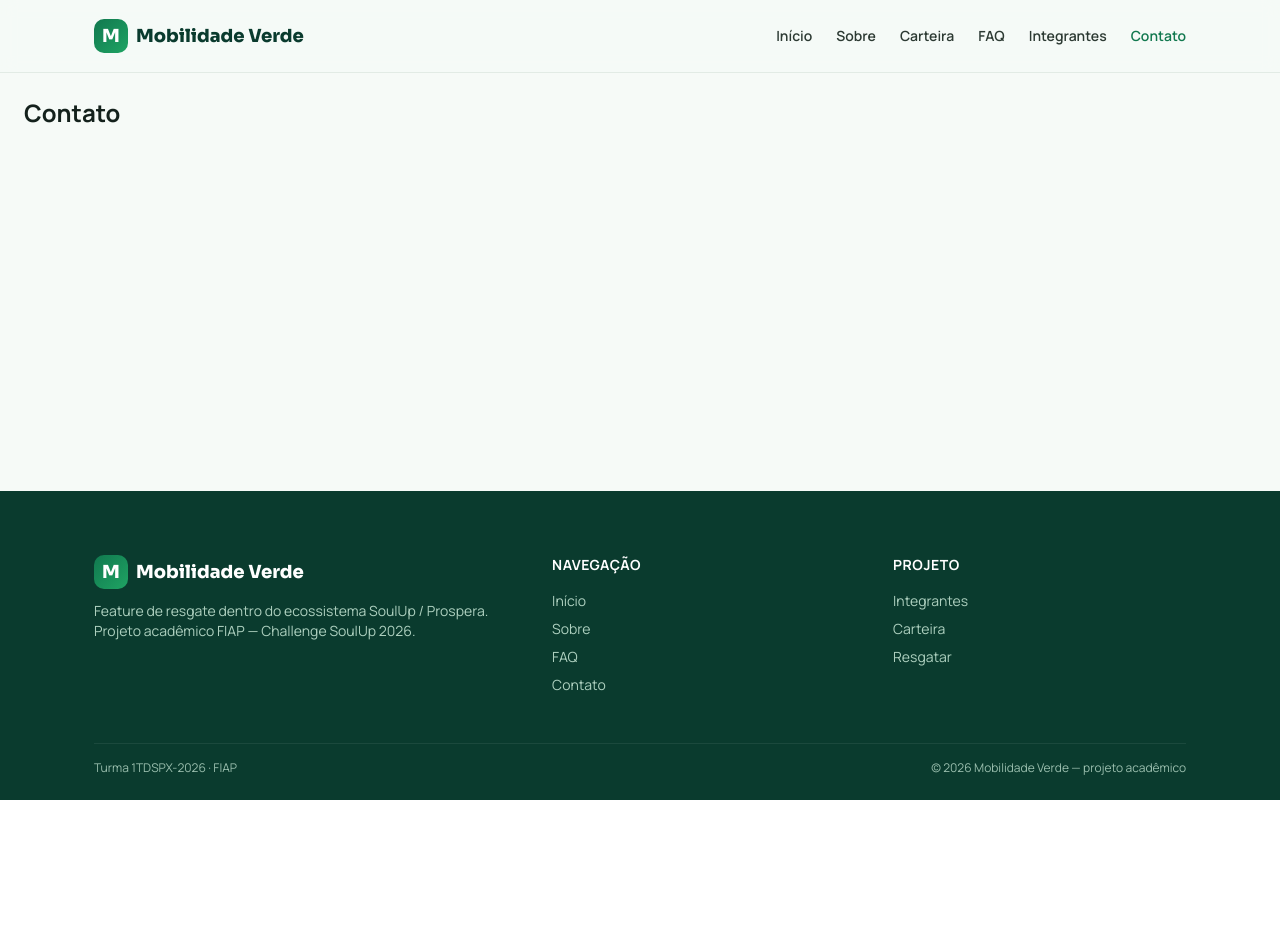
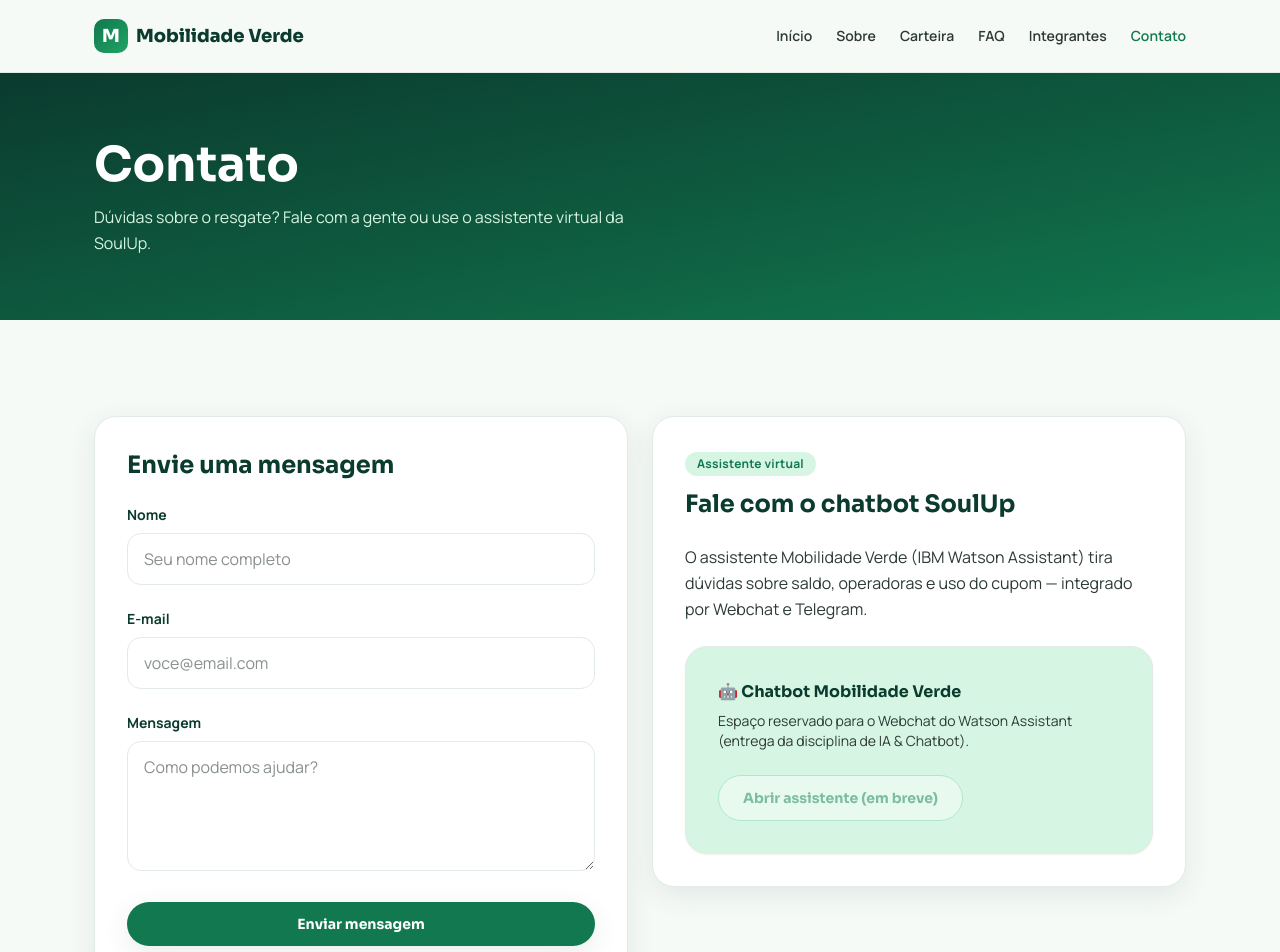
Before and after one commit to EstevesArtur/mobilidade-verde-front, a React (Vite) app: page /contato in a window 1280 px wide. Shown: the top 952 px of the page. Before the commit the page ends 800 px from the top, so only its background shows below. Built offline with nearby package versions, Linux system fonts and the light colour scheme.

Commit message:
feat: adiciona formulario de contato com react-hook-form, integrantes e faq

```diff
--- a/src/pages/contato.tsx
+++ b/src/pages/contato.tsx
@@ -1,3 +1,94 @@
+import { useState } from "react";
+import { useForm } from "react-hook-form";
+import { Secao } from "../components/ui/secao";
+import { Card } from "../components/ui/card";
+import { Badge } from "../components/ui/badge";
+import { Botao } from "../components/ui/botao";
+import { CampoErro } from "../components/ui/campo-erro";
+import { CabecalhoPagina } from "../components/ui/cabecalho-pagina";
+
+// Tipagem do formulario: o useForm e generico e valida os campos contra ela.
+type FormularioContato = {
+  nome: string;
+  email: string;
+  mensagem: string;
+};
+
+const BASE_CAMPO =
+  "mt-2 w-full rounded-card border-[1.5px] bg-white px-4 py-3 transition focus:border-soul-500 focus:outline-none";
+
+const CLASSES_LABEL = "block text-sm font-bold text-soul-900";
+
 export function Contato() {
-  return <h1 className="p-6 text-2xl font-bold">Contato</h1>;
+  const [enviadoPara, setEnviadoPara] = useState("");
+
+  const {
+    register,
+    handleSubmit,
+    reset,
+    formState: { errors },
+  } = useForm<FormularioContato>({ mode: "onBlur" });
+
+  function enviar(dados: FormularioContato) {
+    // Sem API nesta Sprint: confirmamos na tela e limpamos o formulario.
+    setEnviadoPara(dados.nome.split(" ")[0]);
+    reset();
+  }
+
+  return (
+    <>
+      <CabecalhoPagina titulo="Contato" descricao="Dúvidas sobre o resgate? Fale com a gente ou use o assistente virtual da SoulUp." />
+
+      <Secao>
+        <div className="grid items-start gap-6 lg:grid-cols-2">
+          <Card>
+            <h2 className="font-display text-2xl font-bold text-soul-900">Envie uma mensagem</h2>
+
+            <form onSubmit={handleSubmit(enviar)} noValidate className="mt-6">
+              <div className="mb-6">
+                <label htmlFor="nome" className={CLASSES_LABEL}>Nome</label>
+                <input id="nome" type="text" placeholder="Seu nome completo" aria-invalid={errors.nome ? "true" : "false"} className={BASE_CAMPO + (errors.nome ? " border-erro" : " border-linha")} {...register("nome", { required: "Informe seu nome.", minLength: { value: 3, message: "Informe ao menos 3 caracteres." } })} />
+                <CampoErro mensagem={errors.nome?.message} />
+              </div>
+
+              <div className="mb-6">
+                <label htmlFor="email" className={CLASSES_LABEL}>E-mail</label>
+                <input id="email" type="email" placeholder="voce@email.com" aria-invalid={errors.email ? "true" : "false"} className={BASE_CAMPO + (errors.email ? " border-erro" : " border-linha")} {...register("email", { required: "Informe seu e-mail.", pattern: { value: /^[^\s@]+@[^\s@]+\.[^\s@]{2,}$/, message: "E-mail inválido." } })} />
+                <CampoErro mensagem={errors.email?.message} />
+              </div>
+
+              <div className="mb-6">
+                <label htmlFor="mensagem" className={CLASSES_LABEL}>Mensagem</label>
+                <textarea id="mensagem" placeholder="Como podemos ajudar?" aria-invalid={errors.mensagem ? "true" : "false"} className={BASE_CAMPO + " min-h-[130px] resize-y" + (errors.mensagem ? " border-erro" : " border-linha")} {...register("mensagem", { required: "Escreva sua mensagem.", minLength: { value: 10, message: "Mensagem muito curta (mín. 10 caracteres)." } })} />
+                <CampoErro mensagem={errors.mensagem?.message} />
+              </div>
+
+              <Botao type="submit" variante="primario" bloco>Enviar mensagem</Botao>
+
+              {enviadoPara && (
+                <p role="status" aria-live="polite" className="mt-6 rounded-card bg-soul-100 p-4 text-sm text-soul-700">
+                  Mensagem enviada, {enviadoPara}! Nossa equipe Mobilidade Verde responde em até 48h.
+                </p>
+              )}
+            </form>
+          </Card>
+
+          <Card>
+            <Badge tom="soul">Assistente virtual</Badge>
+            <h2 className="font-display mt-3 text-2xl font-bold text-soul-900">Fale com o chatbot SoulUp</h2>
+            <p className="mt-6 text-grafite-700">
+              O assistente Mobilidade Verde (IBM Watson Assistant) tira dúvidas sobre saldo, operadoras e uso do cupom — integrado por Webchat e Telegram.
+            </p>
+            <div className="mt-6 rounded-grande border border-linha bg-soul-100 p-8 shadow-suave">
+              <p className="font-display font-bold text-soul-900">🤖 Chatbot Mobilidade Verde</p>
+              <p className="mt-1.5 text-sm text-grafite-700">
+                Espaço reservado para o Webchat do Watson Assistant (entrega da disciplina de IA &amp; Chatbot).
+              </p>
+              <Botao variante="fantasma" className="mt-6" disabled>Abrir assistente (em breve)</Botao>
+            </div>
+          </Card>
+        </div>
+      </Secao>
+    </>
+  );
 }
--- a/src/pages/faq.tsx
+++ b/src/pages/faq.tsx
@@ -1,3 +1,28 @@
+import { useState } from "react";
+import { Secao } from "../components/ui/secao";
+import { CabecalhoPagina } from "../components/ui/cabecalho-pagina";
+import { FaqItem } from "../components/mobilidade/faq-item";
+import { PERGUNTAS_FAQ } from "../data/perguntas-faq";
+
 export function Faq() {
-  return <h1 className="p-6 text-2xl font-bold">FAQ</h1>;
+  // useState 2 de 4: guarda qual pergunta esta aberta (0 = nenhuma).
+  const [aberta, setAberta] = useState(0);
+
+  function alternar(id: number) {
+    setAberta(aberta === id ? 0 : id);
+  }
+
+  return (
+    <>
+      <CabecalhoPagina titulo="Perguntas frequentes" descricao="Tudo sobre o caminho de resgate: pontos, operadoras, cupom e segurança." />
+
+      <Secao>
+        <div className="mx-auto max-w-[780px]">
+          {PERGUNTAS_FAQ.map((item) => (
+            <FaqItem key={item.id} id={item.id} pergunta={item.pergunta} resposta={item.resposta} aberto={aberta === item.id} onAlternar={alternar} />
+          ))}
+        </div>
+      </Secao>
+    </>
+  );
 }
--- a/src/pages/integrantes.tsx
+++ b/src/pages/integrantes.tsx
@@ -1,3 +1,22 @@
+import { Secao } from "../components/ui/secao";
+import { CabecalhoPagina } from "../components/ui/cabecalho-pagina";
+import { IntegranteCard } from "../components/mobilidade/integrante-card";
+import { INTEGRANTES } from "../data/integrantes";
+
 export function Integrantes() {
-  return <h1 className="p-6 text-2xl font-bold">Integrantes</h1>;
+  return (
+    <>
+      <CabecalhoPagina titulo="Integrantes" descricao="Grupo do Challenge SoulUp 2026 · 1º ano de Análise e Desenvolvimento de Sistemas · FIAP." />
+
+      <Secao>
+        <ul className="grid gap-6 sm:grid-cols-2 lg:grid-cols-3">
+          {INTEGRANTES.map((integrante) => (
+            <li key={integrante.rm}>
+              <IntegranteCard integrante={integrante} />
+            </li>
+          ))}
+        </ul>
+      </Secao>
+    </>
+  );
 }
```
